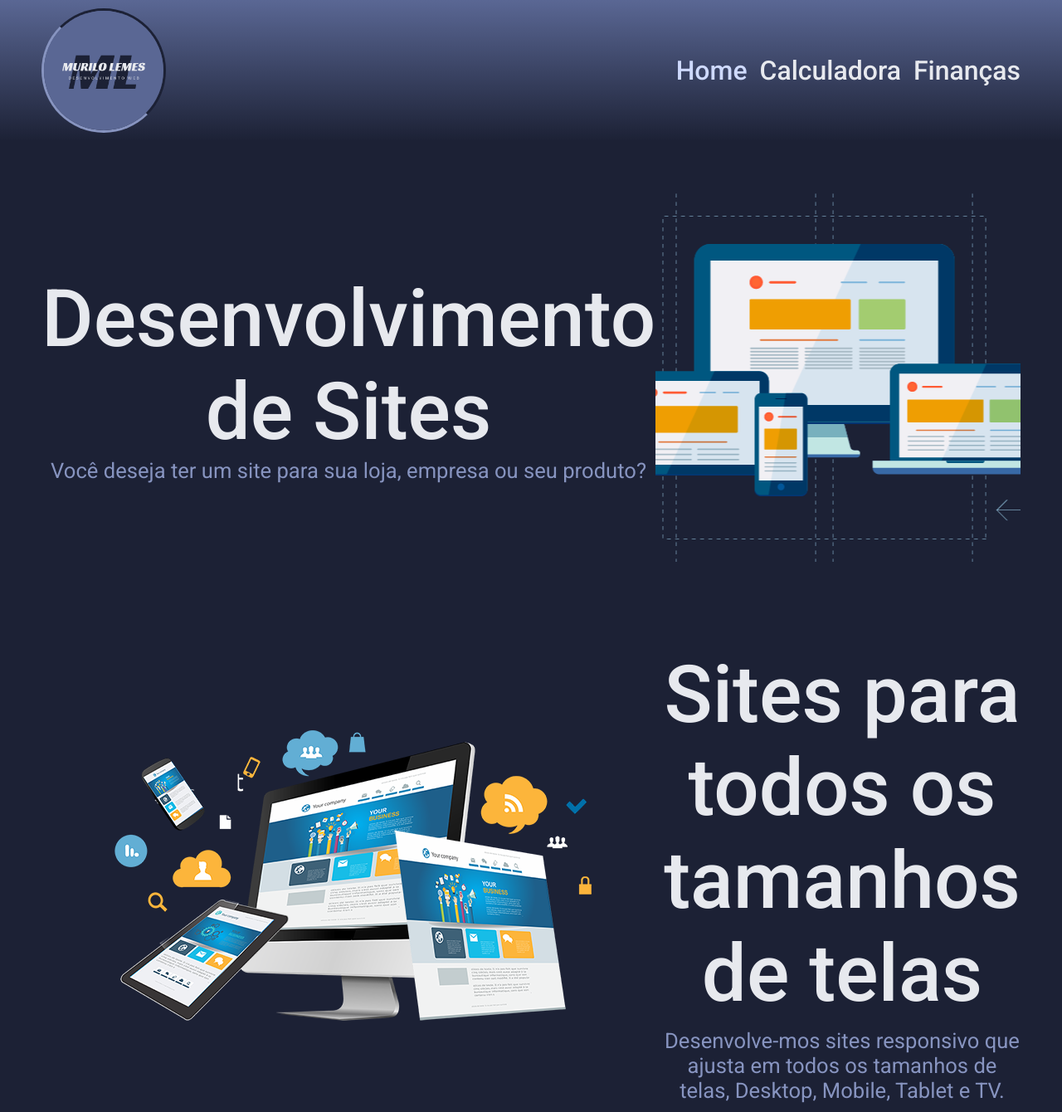
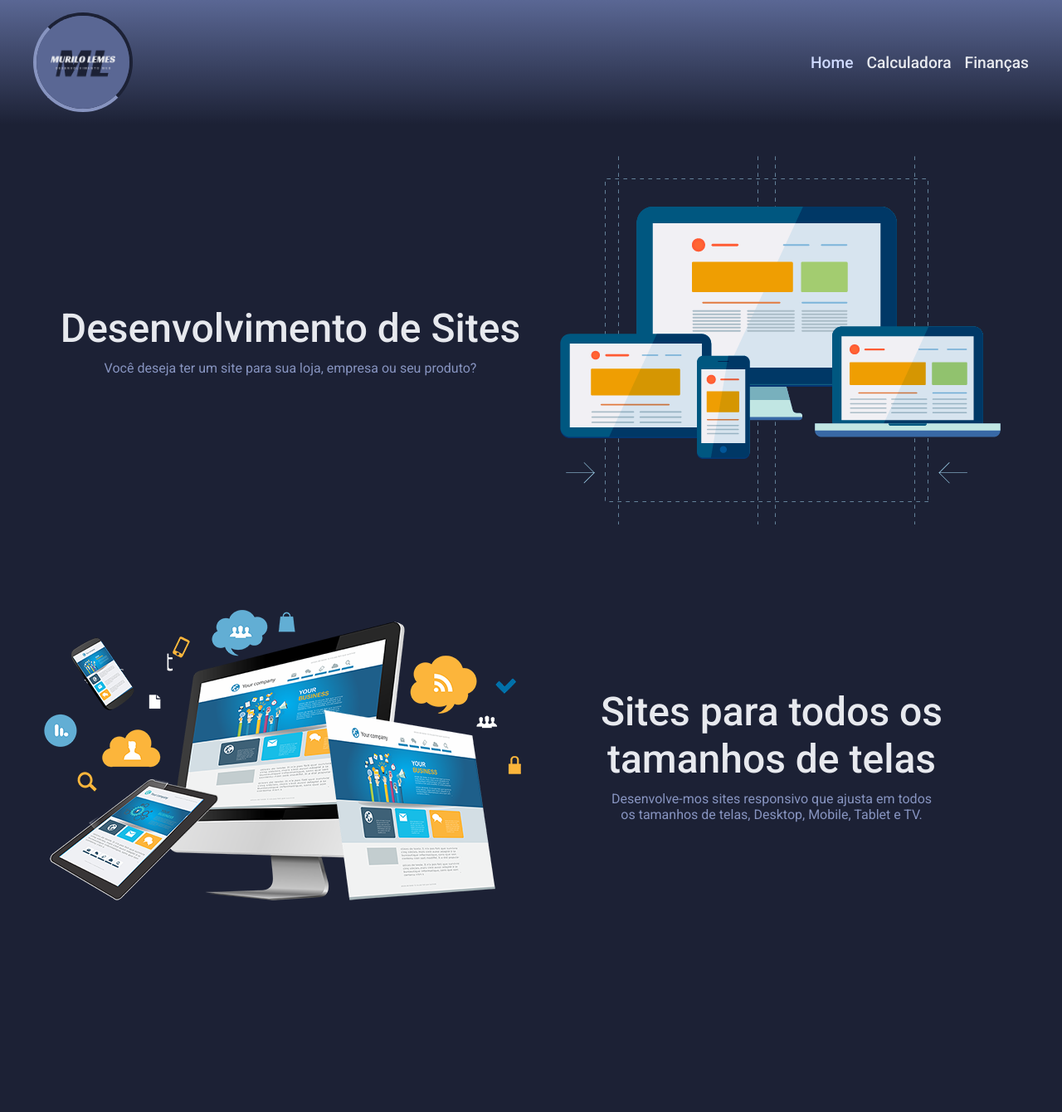
Before and after one commit to murilolemes/mldesenvolvimentoweb, a React (Create React App) app: page / in a window 1280 px wide. Shown: the whole page at 83% size. After the commit the page ends 1170 px from the top, so only its background shows below. Built offline with nearby package versions, Linux system fonts and the light colour scheme; what miragejs would draw is missing.

Commit message:
melhorias no estilos com conversão de px para rem

```diff
--- a/src/components/Header/styles.ts
+++ b/src/components/Header/styles.ts
@@ -2,8 +2,8 @@ import styled from 'styled-components';
 
 export const Container = styled.div`
   width: 100%;
-  height: 170px;
-  padding: 10px;
+  height: 9.375rem;
+  padding: 0.625rem;
   background: linear-gradient(var(--secondary), var(--background));
 `;
 
@@ -11,28 +11,27 @@ export const Content = styled.div`
   max-width: 1200px;
   width: 100%;
   height: 100%;
-  padding: 10px;
   display: flex;
   align-items: center;
   margin: 0 auto;
 
-  @media (max-width: 599px) {
+  /* @media (max-width: 599px) {
     flex-direction: column;
     justify-content: center;
-  }
+  } */
 `;
 
 export const Title = styled.div`
-  width: 160px;
-  height: 160px;
+  width: 7.625rem;
+  height: 7.625rem;
   display: flex;
   align-items: center;
   justify-content: flex-start;
   color: var(--background);
 
   a {
-    width: 150px;
-    height: 150px;
+    width: 7.5rem;
+    height: 7.5rem;
     border-radius: 50%;
 
     img {
@@ -40,10 +39,10 @@ export const Title = styled.div`
       height: 100%;
       border-radius: 50%;
       transition: 0.6s;
-      border-top: 3px solid var(--background);
-      border-right: 3px solid var(--background);
-      border-bottom: 3px solid var(--secondary-light);
-      border-left: 3px solid var(--secondary-light);
+      border-top: 0.25rem solid var(--background);
+      border-right: 0.25rem solid var(--background);
+      border-bottom: 0.25rem solid var(--secondary-light);
+      border-left: 0.25rem solid var(--secondary-light);
 
       &:hover {
         transform: rotate(360deg);
@@ -51,7 +50,7 @@ export const Title = styled.div`
     }
   }
 
-  @media (max-width: 599px) {
+  /* @media (max-width: 599px) {
     width: 100px;
     height: 100px;
 
@@ -64,12 +63,12 @@ export const Title = styled.div`
         height: 100%;
       }
     }
-  }
+  } */
 `;
 
 export const NavBar = styled.div`
   width: 100%;
-  height: 40px;
+  height: 2.5rem;
   display: flex;
   align-items: center;
   justify-content: flex-end;
@@ -82,7 +81,7 @@ export const NavBar = styled.div`
 
     li {
       a {
-        font-size: 2rem;
+        font-size: 1.2rem;
         font-weight: 500;
         color: var(--primary-light);
         text-decoration: none;
@@ -94,7 +93,7 @@ export const NavBar = styled.div`
       }
 
       & + li {
-        margin-left: 15px;
+        margin-left: 1rem;
       }
     }
   }
@@ -107,13 +106,13 @@ export const NavBar = styled.div`
     color: var(--primary-light);
   }
 
-  @media (max-width: 599px) {
+  /* @media (max-width: 599px) {
     justify-content: center;
 
     ul {
       a {
-        font-size: 1.4rem;
+        font-size: 1rem;
       }
     }
-  }
+  } */
 `;
--- a/src/components/NewTransactionModal/styles.ts
+++ b/src/components/NewTransactionModal/styles.ts
@@ -4,18 +4,18 @@ import { darken, transparentize } from 'polished';
 export const Container = styled.form`
   h2 {
     color: var(--primary-light);
-    font-size: 1.5rem;
+    font-size: 1.4rem;
     margin-bottom: 2rem;
   }
   input {
     width: 100%;
-    padding: 0 1.5rem;
-    height: 4rem;
+    padding: 0 1rem;
+    height: 3rem;
     border-radius: 0.25rem;
     border: 1px solid #d7d7d7;
     background: var(--primary-light);
     font-weight: 400;
-    font-size: 1.2rem;
+    font-size: 1rem;
     &::placeholder {
       color: var(--background);
     }
@@ -26,12 +26,12 @@ export const Container = styled.form`
   button[type='submit'] {
     width: 100%;
     padding: 0 1.5rem;
-    height: 4rem;
+    height: 3rem;
     background: var(--primary);
     color: var(--background);
     border-radius: 0.25rem;
     border: 0;
-    font-size: 1.2rem;
+    font-size: 1rem;
     margin-top: 1.5rem;
     font-weight: 600;
     transition: filter 0.2s;
@@ -59,7 +59,7 @@ const colors = {
 }
 
 export const RadioBox = styled.button<RadioBoxProps>`
-  height: 4rem;
+  height: 3rem;
   border: 1px solid #d7d7d7;
   border-radius: 0.25rem;
   background: ${(props) => props.isActive
@@ -70,11 +70,11 @@ export const RadioBox = styled.button<RadioBoxProps>`
   justify-content: center;
   transition: border-color 0.2s;
   &:hover {
-    border-color: ${darken(0.1, '#d7d7d7')};
+    border-color: ${darken(0.2, '#d7d7d7')};
   }
   img {
-    width: 20px;
-    height: 20px;
+    width: 1.25rem;
+    height: 1.25rem;
   }
   span {
     display: inline-block;
--- a/src/components/Summary/styles.ts
+++ b/src/components/Summary/styles.ts
@@ -17,7 +17,7 @@ export const Container = styled.div`
       justify-content: space-between;
 
       p {
-        font-size: 1.8rem;
+        font-size: 1.4rem;
       }
     }
 
--- a/src/components/TransactionsTable/index.tsx
+++ b/src/components/TransactionsTable/index.tsx
@@ -1,16 +1,40 @@
+import { useCallback, useState } from 'react';
+import { FiChevronLeft, FiChevronRight } from 'react-icons/fi';
+
 import { useTransactions } from '../../hooks/TransactionsContext';
 import { formatValue } from '../../utils/formatValue';
 
 import { FiTrash2 } from 'react-icons/fi';
 
-import { Container } from './styles';
+import { Container, DivPages } from './styles';
 
 export function TransactionsTable() {
   const { transactions, deleteTransaction } = useTransactions();
+  const [page, setPage] = useState(0);
+  const rowsPerPage = 6;
 
   async function handleDelete(id: Number) {
     await deleteTransaction(id);
   }
+
+  const handleNextPage = useCallback(() => {
+    setPage(page + 1);
+  }, [page]);
+
+  const handlePreviousPage = useCallback(() => {
+    setPage(page - 1);
+  }, [page]);
+
+  const firstLinePage = page === 0 ? 1 : page * rowsPerPage + 1;
+
+  const calcLastLinePage = page === 0 ? 6 : page * rowsPerPage + rowsPerPage;
+
+  const restPage = transactions.length % rowsPerPage;
+
+  const lastPage = transactions.length / rowsPerPage;
+
+  const lastLinePage =
+    lastPage < page + 1 ? firstLinePage + restPage - 1 : calcLastLinePage;
 
   return (
     <Container>
@@ -24,7 +48,9 @@ export function TransactionsTable() {
           </tr>
         </thead>
         <tbody>
-          {transactions.map(transaction => (
+          {transactions
+            .slice(page * rowsPerPage, page * rowsPerPage + rowsPerPage)
+            .map(transaction => (
               <tr key={transaction.id}>
                 <td>{transaction.title}</td>
                 <td className={transaction.type}>
@@ -48,6 +74,27 @@ export function TransactionsTable() {
             ))}
         </tbody>
       </table>
+
+      <DivPages>
+        <p>{`${firstLinePage} - ${lastLinePage} de ${transactions.length}`}</p>
+        <button
+          type="button"
+          disabled={page === 0}
+          onClick={handlePreviousPage}
+        >
+          <FiChevronLeft />
+        </button>
+        <p>{page + 1}</p>
+        <button
+          type="button"
+          disabled={
+            lastPage < page + 1 || lastLinePage === transactions.length
+          }
+          onClick={handleNextPage}
+        >
+          <FiChevronRight />
+        </button>
+      </DivPages>
     </Container>
   )
 }
--- a/src/components/TransactionsTable/styles.ts
+++ b/src/components/TransactionsTable/styles.ts
@@ -4,11 +4,11 @@ export const Container = styled.div`
   margin-top: 4rem;
   table {
     width: 100%;
-    border-spacing: 0.5rem 0.5rem;
+    border-spacing: 0.2rem 0.2rem;
     th {
       color: var(--secondary-light);
       font-weight: 400;
-      padding: 1rem 2rem;
+      padding: 1rem 1rem;
       text-align: left;
       line-height: 1.5rem;
 
@@ -22,7 +22,7 @@ export const Container = styled.div`
       }
 
     td {
-      padding: 1rem 2rem;
+      padding: 0.5rem 2rem;
       border: 0;
       background: var(--primary-light);
       color: var(--secondary);
@@ -43,7 +43,7 @@ export const Container = styled.div`
       display: flex;
       align-items: center;
       justify-content: center;
-      padding: 1rem 0;
+      padding: 0.5rem 0;
 
       button {
         display: flex;
@@ -59,3 +59,40 @@ export const Container = styled.div`
     }
   }
 `;
+
+
+export const DivPages = styled.div`
+  width: 100%;
+  display: flex;
+  align-items: center;
+  justify-content: flex-end;
+  margin-bottom: 1rem;
+  p {
+    margin: 0 1rem;
+  }
+  button {
+    height: 2.5rem;
+    width: 2.5rem;
+    background-color: transparent;
+    border-radius: 50%;
+    border: 0px;
+    color: var(--color-primary-light);
+    display: flex;
+    align-items: center;
+    justify-content: center;
+    transition: background 0.2s;
+    & + button {
+      margin-left: 1rem;
+    }
+    svg {
+      width: 1.5rem;
+      height: 1.5rem;
+    }
+    :disabled {
+      opacity: 0.2;
+    }
+    :hover {
+      background: var(--color-secondary);
+    }
+  }
+`;
--- a/src/pages/Calculator/styles.ts
+++ b/src/pages/Calculator/styles.ts
@@ -3,56 +3,59 @@ import { shade } from 'polished';
 
 export const Container = styled.div`
   width: 100%;
+  display: flex;
+  align-items: center;
+  justify-content: center;
 `;
 
 export const Content = styled.div`
+  max-width: 25rem;
   width: 100%;
+  padding: 1rem;
   display: flex;
   align-items: center;
   justify-content: center;
-  margin: 100px 0;
 `;
 
 export const Body = styled.div`
-  max-width: 400px;
-  height: 500px;
-  padding: 0 25px;
+  height: 31.25rem;
+  padding: 0 1.5rem;
+  border-radius: 0.5rem;
+  border: 1px solid ${shade(0.7, '#1c2135')};
+  box-shadow: 0 0 0.75rem 0.375rem ${shade(0.7, '#1c2135')};
+  background: ${shade(0.4, '#8794c0')};
   display: flex;
   flex-direction: column;
   align-items: center;
-  border-radius: 7px;
-  background: ${shade(0.4, '#8794c0')};
-  border: 1px solid ${shade(0.7, '#1c2135')};
-  box-shadow: 0px 0px 12px 6px ${shade(0.7, '#1c2135')};
 `;
 
 export const Log = styled.div`
   width: 100%;
-  height: 150px;
-  margin-top: 10px;
-  border-radius: 7px;
+  height: 9.375rem;
+  margin-top: 0.625rem;
+  border-radius: 0.5rem;
+  border: 1px solid ${shade(0.7, '#1c2135')};
+  box-shadow: 0 0 0.375rem 0.188rem ${shade(0.7, '#1c2135')};
+  background: ${shade(0.3, '#8794c0')};
   display: flex;
   flex-direction: column;
   align-items: center;
   justify-content: center;
-  background: ${shade(0.3, '#8794c0')};
-  border: 1px solid ${shade(0.7, '#1c2135')};
-  box-shadow: 0px 0px 6px 3px ${shade(0.7, '#1c2135')};
 
   p {
     width: 100%;
-    height: 20px;
+    height: 1.25rem;
     text-align: center;
-    font-size: 1.8rem;
+    font-size: 1.1rem;
     font-weight: 500;
 
     & + p {
-      margin-top: 5px;
+      margin-top: 0.375rem;
     }
   }
 
   #result {
-    color: #ff5555;
+    color: var(--red)
   }
 `;
 
@@ -70,32 +73,32 @@ export const Keyboard = styled.div`
     justify-content: center;
 
     button {
-      width: 60px;
-      height: 50px;
+      width: 3.75rem;
+      height: 3.125rem;
       background: var(--background);
       border: 1px solid var(--secondary-light);
-      border-radius: 7px;
+      border-radius: 0.5rem;
       transition: 0.5s;
-      font-size: 2rem;
+      font-size: 1.2rem;
       font-weight: 700;
       transition: 0.5s;
       color: var(--primary-light);
 
       &:hover {
-        transform: translateY(-5px);
+        transform: translateY(-0.313rem);
         background: var(--secondary-light);
         color: var(--background);
         border: 1px solid ${shade(0.7, '#1c2135')};
-        box-shadow: 0px 0px 12px 6px ${shade(0.7, '#1c2135')};
+        box-shadow: 0 0 0.75rem 0.375rem ${shade(0.7, '#1c2135')};
       }
 
       & + button {
-        margin-left: 20px;
+        margin-left: 1.25rem;
       }
     }
 
     & + .keyboardButtons {
-      margin-top: 20px;
+      margin-top: 1.25rem;
     }
 
     #backSpace {
--- a/src/pages/Finances/styles.ts
+++ b/src/pages/Finances/styles.ts
@@ -7,24 +7,22 @@ export const Container = styled.div`
 export const Content = styled.div`
   max-width: 1200px;
   width: 100%;
-  padding: 30px 10px 10px 10px;
+  padding: 1.875rem 0.625rem 0.625rem 0.625rem;
   margin: 0 auto;
 `;
 
 export const ButtonNewTransaction = styled.button`
   width: 100%;
-  height: 5rem;
+  height: 3rem;
   margin-bottom: 2rem;
   border-radius: 0.25rem;
   border: none;
   color: var(--primary-light);
   background: var(--secondary);
-  font-size: 2rem;
+  font-size: 1.2rem;
   font-weight: 500;
 
   &:hover {
     filter: brightness(0.9);
   }
 `;
-
-export const Summary = styled.div``;
--- a/src/pages/Home/styles.ts
+++ b/src/pages/Home/styles.ts
@@ -10,41 +10,43 @@ export const Container = styled.div`
 export const Content = styled.div`
   max-width: 1200px;
   width: 100%;
-  padding: 10px;
+  padding: 0.625rem;
   margin: 0 auto;
 `;
 
 export const DivNetworking = styled.div`
   width: 100%;
-  height: 550px;
+  height: 31.25rem;
   display: flex;
   justify-content: space-between;
 
   .descriptions {
-    flex: 1;
+    max-width: 37.5rem;
+    width: 100%;
     display: flex;
     flex-direction: column;
     align-items: center;
     justify-content: center;
 
     h2 {
-      font-size: 6rem;
+      font-size: 3rem;
       text-align: center;
     }
 
     p {
-      font-size: 1.6rem;
+      font-size: 1rem;
       color: var(--secondary-light);
+      margin-top: 0.625rem;
     }
   }
 
   .images {
-    width: 750px;
+    width: 37.5rem;
     background: url(${ImagemSite1}) no-repeat;
     background-position: center;
   }
 
-  @media (max-width: 599px) {
+  /* @media (max-width: 599px) {
     height: initial;
     flex-direction: column;
     justify-content: flex-start;
@@ -71,44 +73,45 @@ export const DivNetworking = styled.div`
       border-left: none;
       margin-top: 50px;
     }
-  }
+  } */
 `;
 
 export const MakeYourSite = styled.div`
   width: 100%;
-  height: 550px;
+  height: 31.25rem;
   display: flex;
   justify-content: space-between;
-  margin-top: 50px;
-
-  .images {
-    width: 750px;
-    background: url(${ImagemSite2}) no-repeat;
-    background-position: center;
-  }
 
   .descriptions {
-    flex: 1;
+    max-width: 37.5rem;
+    width: 100%;
     display: flex;
     flex-direction: column;
     align-items: center;
     justify-content: center;
 
     h2 {
-      font-size: 6rem;
+      font-size: 3rem;
       text-align: center;
     }
 
     p {
-      max-width: 500px;
+      max-width: 25rem;
+      width: 100%;
       text-align: center;
-      font-size: 1.6rem;
-      margin-top: 10px;
+      font-size: 1rem;
       color: var(--secondary-light);
+      margin-top: 0.625rem;
     }
   }
 
-  @media (max-width: 599px) {
+  .images {
+    width: 37.5rem;
+    background: url(${ImagemSite2}) no-repeat;
+    background-position: center;
+  }
+
+  /* @media (max-width: 599px) {
     height: initial;
     flex-direction: column;
     justify-content: flex-start;
@@ -138,5 +141,5 @@ export const MakeYourSite = styled.div`
         margin-top: 10px;
       }
     }
-  }
+  } */
 `;
```
Lines whose indentation alone changed are shown as unchanged.
